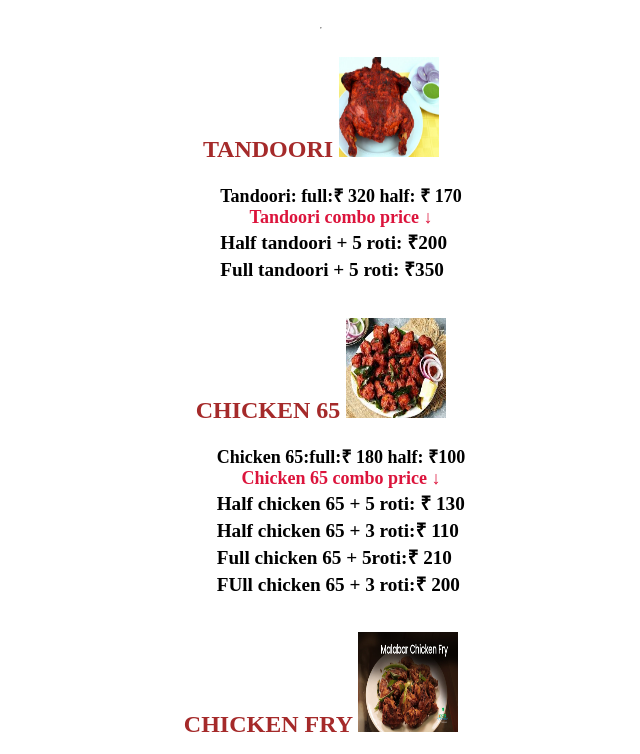
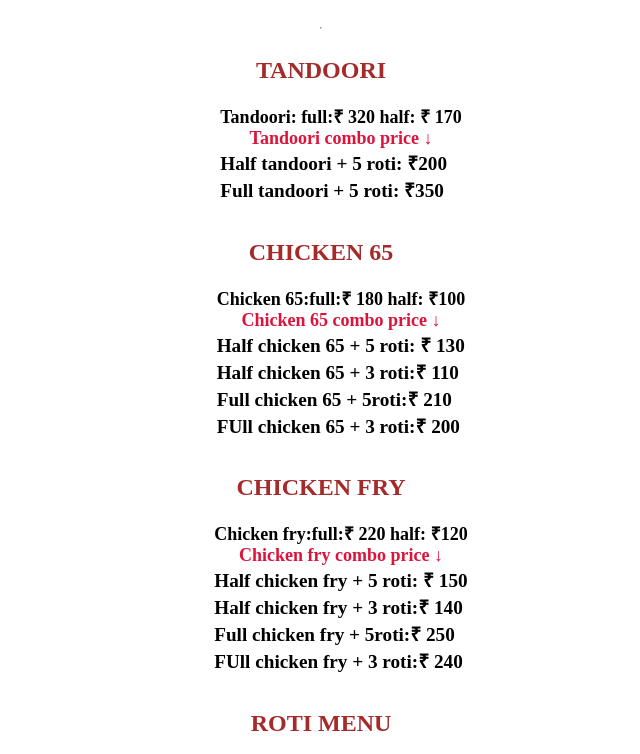
Before and after one commit to ayanshareefmhn/imranchickencorner, a plain HTML site: page index.html in a window 1280 px wide. Shown: the part 148-902 px from the top of the page, without its empty margins (319-959 px from the left). Drawn offline with Linux system fonts and the light colour scheme.

Commit message:
Add files via upload

```diff
--- a/index.html
+++ b/index.html
@@ -58,7 +58,7 @@
         <div class="icc">ICC <img src="./png-clipart-chicken-broiler-rooster-poultry-farming-chicken-food-animals-thumbnail.png" height="50px" width="50px" /></div>
          <h1>IMRAN CHICKEN CORNER <img src="./png-clipart-chicken-broiler-rooster-poultry-farming-chicken-food-animals-thumbnail.png" height="50px" width="50px"/></h1> <hr />
         <div class="tand">
-            <h2>TANDOORI <img src="./d7a6ef5736746aae2a990606d33ab62c.jpg" height="100px" width="100px"/> </h2>
+            <h2>TANDOORI  </h2>
             <ul>
             <li class="combo-list1"><div class="tandoori">Tandoori: full:₹ 320  half: ₹ 170</div></li>
         <li class="combo-list"><div class="combo-tand">Tandoori combo price ↓</div></li>
@@ -67,7 +67,7 @@
     </ul>
 </div>
 <div class="chicken">
-    <h2>CHICKEN 65 <img src="./images.jpeg" height="100px" width="100px" /></h2>
+    <h2>CHICKEN 65 </h2>
     <ul>
         <li class="combo-list1"><div class= "tandoori">Chicken 65:full:₹ 180 half: ₹100</div></li>
         <li class="combo-list"><div class="combo-tand">Chicken 65 combo price ↓</div></li>
@@ -76,14 +76,14 @@
     </ul>
 </div>
 <div class="chicken">
-    <h2>CHICKEN FRY <img src="./maxresdefault.jpg" height="100px" width="100px" /></h2>
+    <h2>CHICKEN FRY </h2>
     <ul>    <li class="combo-list1"><div class= "tandoori">Chicken fry:full:₹ 220 half: ₹120</div></li>
     <li class="combo-list"><div class="combo-tand">Chicken fry combo price ↓</div></li>
     <li class="combo-list"><div class="half-tand">Half chicken fry + 5 roti: ₹ 150<br /> Half chicken fry + 3 roti:₹ 140</div></li>
     <li class="combo-list"><div class="full-tand"> Full chicken fry + 5roti:₹ 250<br /> FUll chicken fry + 3 roti:₹ 240</div></li></ul>
 </div>
 <div class="chicken">
-    <h2>ROTI MENU <img src="./maxresdefault copy.jpg" height="100px" width="100px" /></h2>
+    <h2>ROTI MENU </h2>
     <ul>
         <li class="combo-list"><div class="half-tand">Only plain paratha:₹ 7</div></li>
         <li class="combo-list"><div class="half-tand"> Plain paratha:₹ 6</div></li>
```
